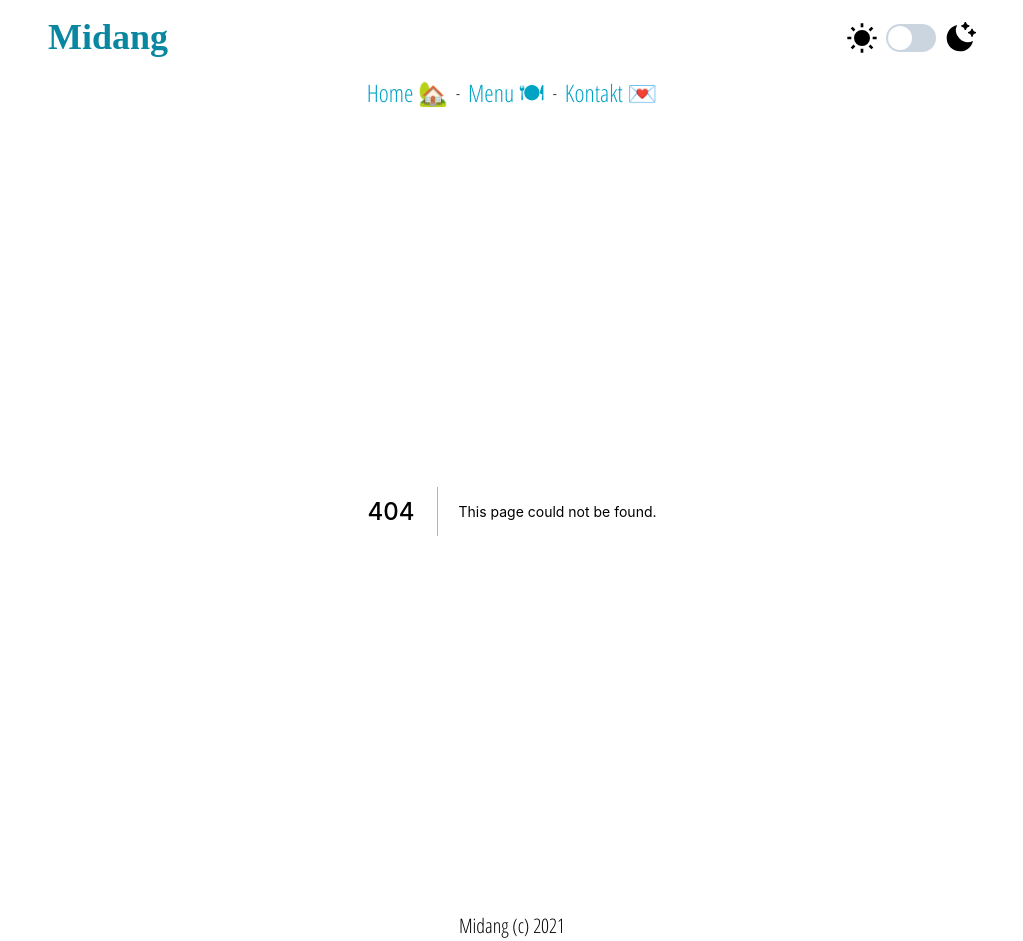
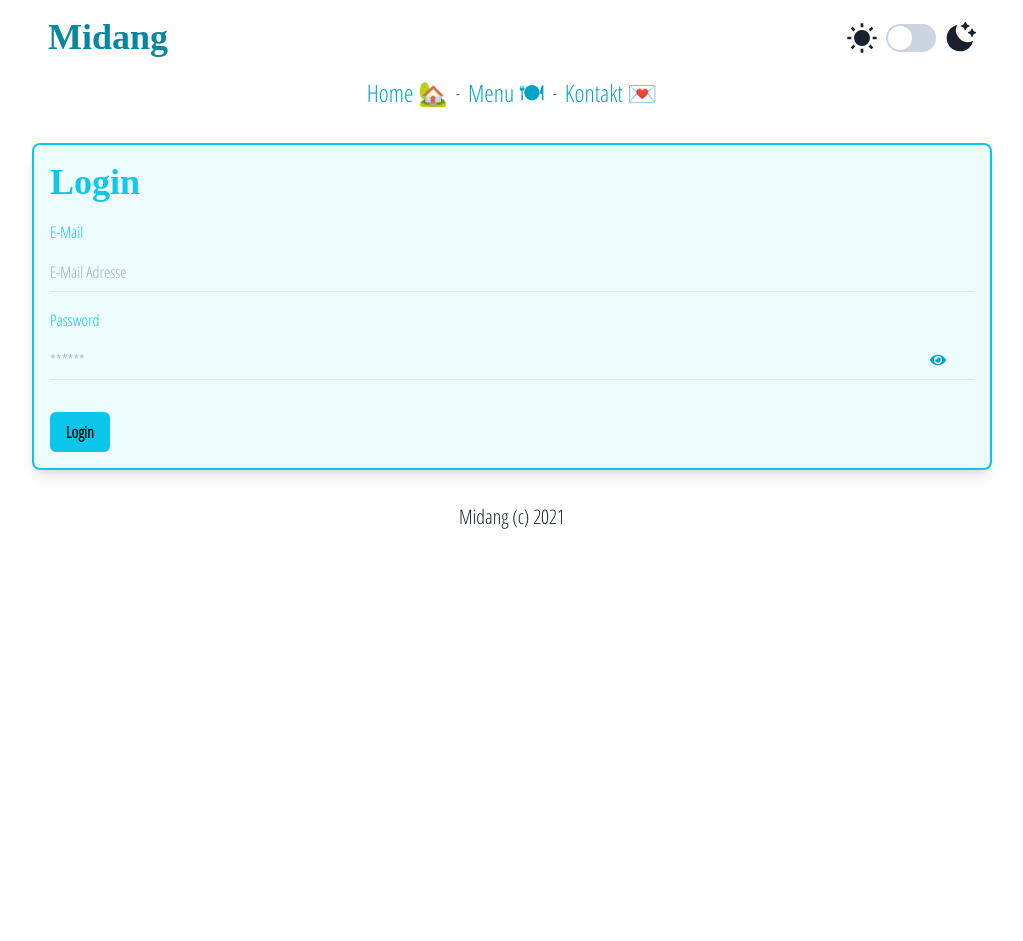
Before and after one commit to MinhKhangTran/next_restaurant, a Next.js app: page /admin/login in a window 1280 px wide. Before the commit this address had no page. Shown: the whole page, without its empty margins (128-1151 px from the left). After the commit the page ends 800 px from the top, so only its background shows below. Built offline with nearby package versions, Linux system fonts and the light colour scheme; a web font is replaced by a local one.

Commit message:
:poop: login fail

```diff
--- a/components/Footer.tsx
+++ b/components/Footer.tsx
@@ -2,7 +2,7 @@ import { Flex, Text } from "@chakra-ui/react";
 
 const Footer = () => {
   return (
-    <Flex justify="center" w={{ base: "90%", md: "50%" }} mx="auto">
+    <Flex mt={8} justify="center" w={{ base: "90%", md: "50%" }} mx="auto">
       <Text fontSize="xl">Midang (c) {new Date().getFullYear()}</Text>
     </Flex>
   );
--- /dev/null
+++ b/context/authContext.tsx
@@ -0,0 +1,56 @@
+import React, { createContext, useContext, useState } from "react";
+import axios from "axios";
+import { useRouter } from "next/router";
+
+//types
+interface IUser {
+  id: number;
+  username: string;
+  email: string;
+}
+
+interface IContextProps {
+  user: IUser | null;
+  error: any;
+  login: (identifier: string, password: string) => Promise<void>;
+}
+
+//create Context
+const AuthContext = createContext<Partial<IContextProps>>({});
+
+//create Provider
+export const AuthProvider = ({ children }: { children: React.ReactNode }) => {
+  const [user, setUser] = useState(null);
+  const [error, setError] = useState(null);
+  const router = useRouter();
+  //Login
+  //fetch to next api route, because there we store the cookie backendish
+  const login = async (identifier: string, password: string) => {
+    try {
+      const res = await axios.post(`/api/login`, {
+        identifier,
+        password,
+      });
+      console.log(res);
+      //   setUser(data);
+      //   router.push("/");
+    } catch (error) {
+      console.log(error);
+      setError(error.response.data.message[0].messages[0].message);
+    }
+  };
+
+  //Logout
+
+  //logged in user
+  return (
+    <AuthContext.Provider value={{ user, login, error }}>
+      {children}
+    </AuthContext.Provider>
+  );
+};
+
+//create custom hook context
+export const useAuth = () => {
+  return useContext(AuthContext);
+};
--- a/package.json
+++ b/package.json
@@ -12,6 +12,7 @@
     "@emotion/react": "^11.1.5",
     "@emotion/styled": "^11.3.0",
     "axios": "^0.21.1",
+    "cookie": "^0.4.1",
     "formik": "^2.2.6",
     "framer-motion": "^4.1.11",
     "moment": "^2.29.1",
@@ -24,6 +25,7 @@
     "yup": "^0.32.9"
   },
   "devDependencies": {
+    "@types/cookie": "^0.4.0",
     "@types/node": "^12.12.21",
     "@types/nprogress": "^0.2.0",
     "@types/react": "^17.0.2",
--- a/pages/_app.tsx
+++ b/pages/_app.tsx
@@ -3,6 +3,7 @@ import Router from "next/router";
 import { ChakraProvider } from "@chakra-ui/react";
 import { theme } from "@/styles/theme";
 import Layout from "@/components/Layout";
+import { AuthProvider } from "@/context/authContext";
 //Nprogress
 import NProgress from "nprogress";
 import "@/styles/nprogress.css";
@@ -14,9 +15,11 @@ Router.events.on("routeChangeError", () => NProgress.done());
 function MyApp({ Component, pageProps }: AppProps) {
   return (
     <ChakraProvider resetCSS theme={theme}>
-      <Layout>
-        <Component {...pageProps} />
-      </Layout>
+      <AuthProvider>
+        <Layout>
+          <Component {...pageProps} />
+        </Layout>
+      </AuthProvider>
     </ChakraProvider>
   );
 }
--- /dev/null
+++ b/pages/admin/login.tsx
@@ -0,0 +1,140 @@
+import { useState, useEffect } from "react";
+import {
+  Box,
+  FormControl,
+  FormLabel,
+  FormErrorMessage,
+  Input,
+  Heading,
+  InputGroup,
+  InputRightElement,
+  IconButton,
+  Button,
+  useColorModeValue,
+  useToast,
+} from "@chakra-ui/react";
+
+import { useRouter } from "next/router";
+import { FaEye, FaEyeSlash } from "react-icons/fa";
+// Formik und yup
+import { useFormik } from "formik";
+import * as Yup from "yup";
+import { useAuth } from "@/context/authContext";
+
+const Login = () => {
+  const toast = useToast();
+  const { login, user, error } = useAuth();
+  const bgColor = useColorModeValue("cyan.50", "cyan.800");
+  const borderColor = useColorModeValue("cyan.400", "cyan.200");
+  const textColor = useColorModeValue("cyan.600", "cyan.100");
+  const router = useRouter();
+  const [showPW, setShowPW] = useState(false);
+  const formik = useFormik({
+    initialValues: { email: "", password: "" },
+    validationSchema: Yup.object({
+      email: Yup.string().email().required("Eine Email ist nötig!"),
+      password: Yup.string()
+        .required("Ein Passwort ist nötig!")
+        .min(6, "mindestens 6 Zeichen!"),
+    }),
+    onSubmit: (daten, { resetForm }) => {
+      //@ts-expect-error
+      login(daten.email, daten.password);
+
+      // console.log(daten);
+    },
+  });
+
+  useEffect(() => {
+    error &&
+      toast({
+        title: "Fehler 🙅‍♂️.",
+        description: { error },
+        status: "error",
+        duration: 3000,
+        isClosable: true,
+      });
+  });
+
+  return (
+    <Box
+      border="2px"
+      p={4}
+      borderRadius="lg"
+      boxShadow="lg"
+      borderColor={borderColor}
+      background={bgColor}
+      w={{ base: "90%", md: "75%" }}
+      mx="auto"
+      my={8}
+    >
+      <Heading bgGradient="linear(to-l,cyan.300,cyan.400)" bgClip="text">
+        Login
+      </Heading>
+      {/* TODO Toast */}
+
+      <form onSubmit={formik.handleSubmit}>
+        {/* Email */}
+        <FormControl
+          isInvalid={!!formik.errors.email && formik.touched.email}
+          id="email"
+          mt={4}
+        >
+          <FormLabel bgGradient="linear(to-l,cyan.300,cyan.400)" bgClip="text">
+            E-Mail
+          </FormLabel>
+          <Input
+            variant="flushed"
+            type="text"
+            placeholder="E-Mail Adresse"
+            {...formik.getFieldProps("email")}
+          />
+
+          <FormErrorMessage>{formik.errors.email}</FormErrorMessage>
+        </FormControl>
+
+        {/* Password */}
+        <FormControl
+          isInvalid={!!formik.errors.password && formik.touched.password}
+          id="password"
+          mt={4}
+        >
+          <FormLabel bgGradient="linear(to-l,cyan.300,cyan.400)" bgClip="text">
+            Password
+          </FormLabel>
+          <InputGroup>
+            <Input
+              variant="flushed"
+              type={showPW ? "text" : "password"}
+              placeholder="******"
+              {...formik.getFieldProps("password")}
+            />
+            <InputRightElement width="4.5rem">
+              <IconButton
+                aria-label="hide/show password"
+                onClick={() => setShowPW(!showPW)}
+                variant="ghost"
+                colorScheme="cyan"
+                h="1.75rem"
+              >
+                {showPW ? <FaEyeSlash /> : <FaEye />}
+              </IconButton>
+            </InputRightElement>
+          </InputGroup>
+          <FormErrorMessage>{formik.errors.password}</FormErrorMessage>
+        </FormControl>
+
+        <Button
+          //   Loading
+          mt={8}
+          colorScheme="cyan"
+          type="submit"
+        >
+          Login
+        </Button>
+      </form>
+    </Box>
+  );
+};
+
+export default Login;
--- /dev/null
+++ b/pages/api/login.ts
@@ -0,0 +1,44 @@
+import { NextApiRequest, NextApiResponse } from "next";
+import cookie from "cookie";
+import axios from "axios";
+
+export default async (req: NextApiRequest, res: NextApiResponse) => {
+  //Go to strapi log this user in
+  if (req.method === "POST") {
+    try {
+      //   console.log("hi");
+      const { identifier, password } = req.body;
+      const strapiRes = await axios.post(
+        `${process.env.API_ENDPOINT}/auth/local`,
+        {
+          identifier,
+          password,
+        }
+      );
+      const { data } = strapiRes;
+      console.log(strapiRes);
+
+      res.setHeader(
+        "Set-Cookie",
+        cookie.serialize("token", data.jwt, {
+          httpOnly: true,
+          secure: process.env.NODE_ENV !== "development",
+          maxAge: 60 * 60 * 24 * 7,
+          sameSite: "strict",
+          path: "/",
+        })
+      );
+
+      res.status(200).json(data.user);
+    } catch (error) {
+      console.log(error);
+
+      res.status(error.response.data.statusCode);
+      // .json(error.response.data.message[0].messages[0].message);
+    }
+  } else {
+    res.setHeader("Allow", ["POST"]);
+    res.status(405).json({ message: `Mehtod ${req.method} not allowed` });
+  }
+  //create a token with cookie
+};
```
Also changed, not shown: 1 other file (tests, documents, lock files or other folders).
